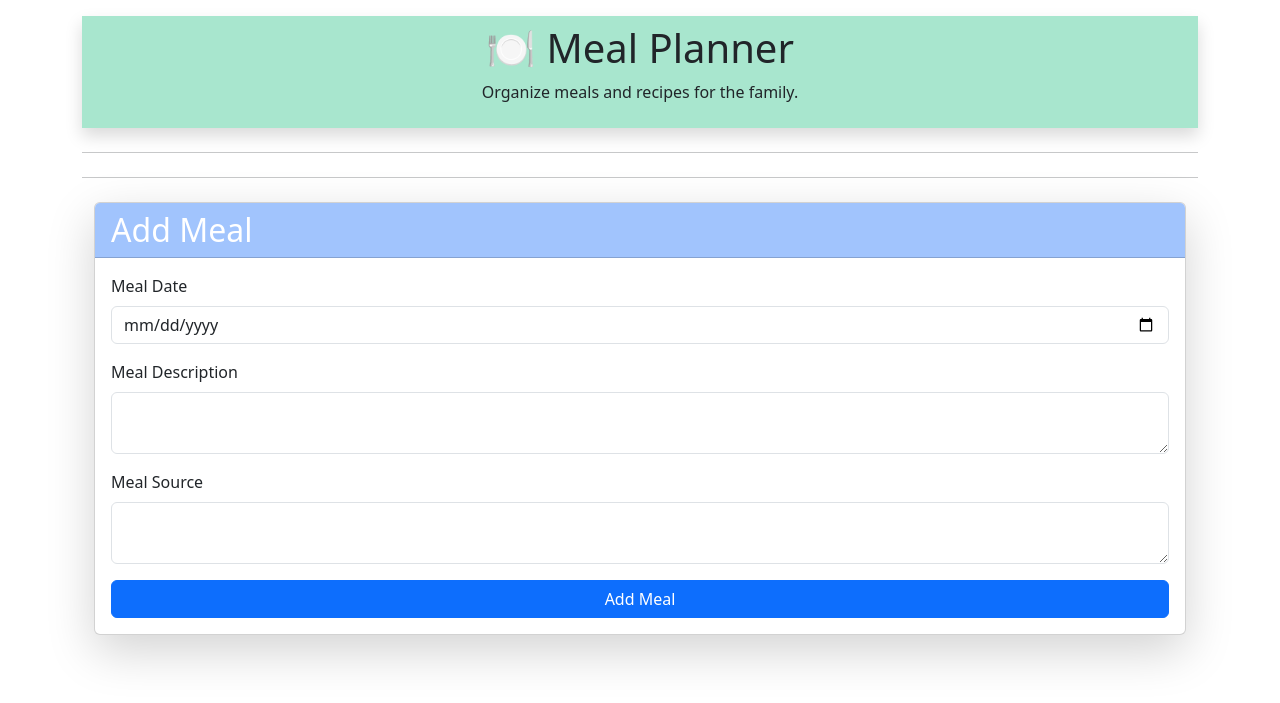
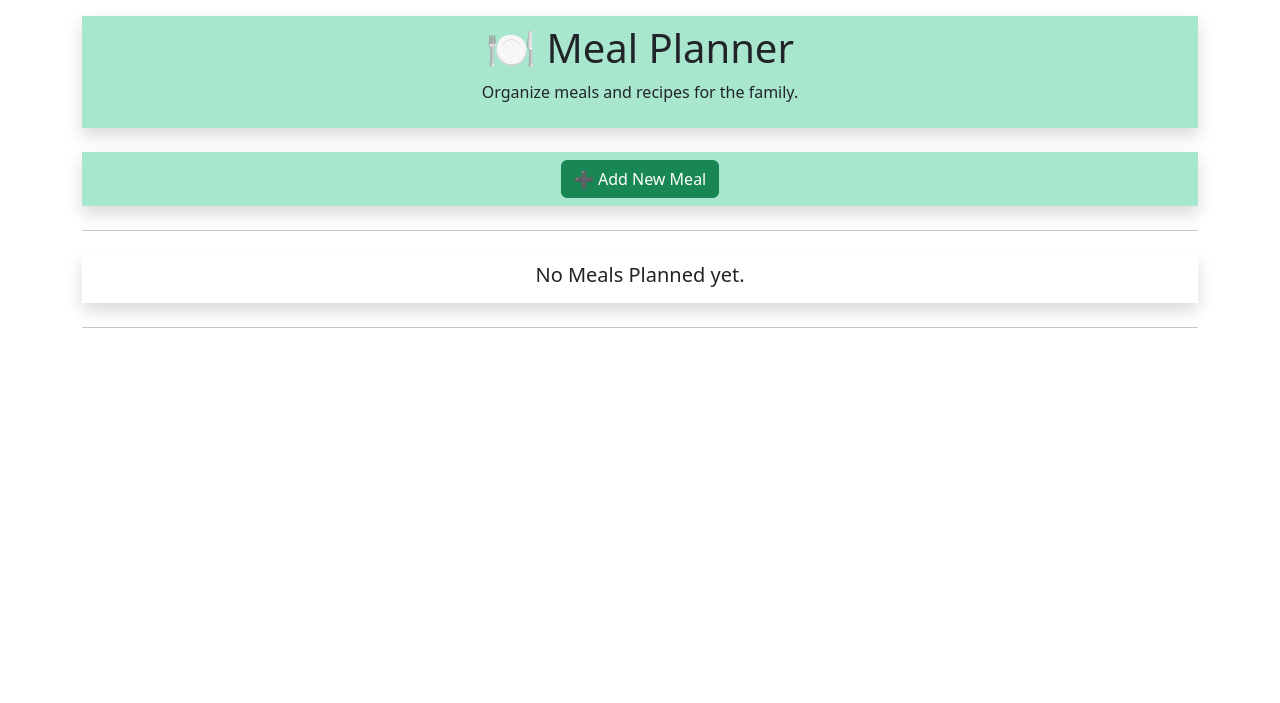
Before and after one commit to KeironTJ/BudgetApp, a Flask app: page /mealplanner in a window 1280 px wide. Shown: the part 56-759 px from the top of the page. Run offline with Flask 3, Linux system fonts and the light colour scheme; a user stored in the database is signed in; tables that the repository leaves empty hold one stand-in row (values such as "Sample post").

Commit message:
Enhance Meal Planning functionality
Improved Meal Planning UI and made more user friendly

Improved use of Modals on both Activity and meal planning

Standardised some functionality between meal and activity planners.

Implemented delete modal to ask user if they want to delete.

remove redundant scripts

improved model design to allow more flexibility for user.

```diff
--- a/app/main/forms.py
+++ b/app/main/forms.py
@@ -18,12 +18,17 @@ class AddMealForm(FlaskForm):
         'Meal Date',
         validators=[DataRequired(message="Please enter a valid date")]
     )
+    meal_title = StringField(
+        'Meal Title',
+        validators=[
+            DataRequired(message="Meal title cannot be empty"),
+            Length(max=64, message="Meal title cannot exceed 64 characters")
+        ]
+    )
+
     meal_description = TextAreaField(
         'Meal Description',
-        validators=[
-            DataRequired(message="Meal description cannot be empty"),
-            Length(max=500, message="Meal description cannot exceed 500 characters")
-        ]
+        validators=[Length(max=500, message="Meal description cannot exceed 500 characters")]
     )
     meal_source = TextAreaField(
         'Meal Source',
--- a/app/main/routes.py
+++ b/app/main/routes.py
@@ -87,40 +87,48 @@ def mealplanner():
                          .all()
 
 
-    form = AddMealForm()
-    if form.validate_on_submit():
+    addMealForm = AddMealForm()
+    if addMealForm.validate_on_submit():
         meal = MealPlan(
             user_id=current_user.id,
-            meal_date=form.meal_date.data,
-            meal_description=form.meal_description.data,
-            meal_source=form.meal_source.data
+            meal_title=addMealForm.meal_title.data,
+            meal_date=addMealForm.meal_date.data,
+            meal_description=addMealForm.meal_description.data,
+            meal_source=addMealForm.meal_source.data
         )
         db.session.add(meal)
         db.session.commit()
         flash('Meal added successfully!', 'success')
         return redirect(url_for('main.mealplanner'))
+
     elif request.method == 'POST':
         flash('Please fill in all fields.', 'danger')
 
     return render_template('main/mealplanner.html',
                            title='Meal Planner',
                            mealplan=mealplan,
-                           form=form)
+                           addMealForm=addMealForm)
 
-@bp.route('/edit_meal/<int:meal_id>', methods=['GET', 'POST'])
-def edit_meal(meal_id):
+@bp.route('/meal_details/<int:meal_id>', methods=['GET', 'POST'])
+@login_required
+def meal_details(meal_id):
     meal = MealPlan.query.get_or_404(meal_id)
-    form = AddMealForm()
-    if form.validate_on_submit():
-        meal.meal_date = form.meal_date.data
-        meal.meal_description = form.meal_description.data
-        meal.meal_source = form.meal_source.data
+    editmealform = AddMealForm(obj=meal)
+
+    if editmealform.validate_on_submit():
+        editmealform.populate_obj(meal)
         db.session.commit()
         flash("Meal updated successfully!", "success")
-    return redirect(url_for('main.mealplanner'))
+        return redirect(url_for('main.mealplanner'))
+
+    return render_template('main/meal_details.html',
+                           title='Meal Details',
+                           editmealform=editmealform,
+                           meal=meal)
 
 
-@bp.route('/delete_meal/<int:meal_id>', methods=['POST'])
+
+@bp.route('/delete_meal/<int:meal_id>', methods=['GET','POST'])
 def delete_meal(meal_id):
     meal = MealPlan.query.get_or_404(meal_id)
     db.session.delete(meal)
--- a/app/models.py
+++ b/app/models.py
@@ -140,8 +140,9 @@ class MealPlan(db.Model):
     id = db.Column(db.Integer, primary_key=True)
     user_id = db.Column(db.Integer, db.ForeignKey('user.id'), nullable=False)  # KEEP AS REFERENCE - MAY LINK TO A FAMILY ID IN THE FUTURE
     meal_date = db.Column(db.DateTime, default=func.now(), nullable=False)
-    meal_description = db.Column(db.String(500), nullable=False)
-    meal_source = db.Column(db.String(500), nullable=False)
+    meal_title = db.Column(db.String(64),default="", nullable=False)
+    meal_description = db.Column(db.String(500))
+    meal_source = db.Column(db.String(500))
 
     # Relationships
     user = db.relationship('User', backref='meal_plans', lazy=True)
--- a/app/templates/main/mealplanner.html
+++ b/app/templates/main/mealplanner.html
@@ -8,136 +8,114 @@
     </div>
 </div>
 
+<div>
+    <div class="p-2 shadow bg-green text-center mb-4">
+        <a href="#" class="btn btn-success" data-bs-toggle="modal" data-bs-target="#addMealModal">
+            ➕ Add New Meal
+        </a>
+    </div>
+</div>
+
 
 <hr class="mb-4">
 
+{% if mealplan|length == 0 %}
+    <div class="p-2 shadow col text-center mb-4">
+        <h5>No Meals Planned yet.</h5>
+    </div>
+{% endif %}
+
 <div class="container">
     <div class="row row-cols-1 row-cols-md-2 row-cols-lg-3 g-3">
+
+
         {% for meal in mealplan %}
-        <div class="col">
-            <div class="card shadow-lg h-100">
-                <div class="card-header bg-soft-green d-flex justify-content-between align-items-center">
-                    <strong>{{ meal.meal_date.strftime("%d-%m-%Y") }} - {{ meal.meal_date.strftime("%A") }}</strong>
-                    <div>
-                        <button class="btn btn-outline-secondary btn-sm" data-bs-toggle="modal" data-bs-target="#editMealModal{{ meal.id }}">
-                            ✏️
-                        </button>
-                        <button class="btn btn-outline-danger btn-sm" data-bs-toggle="modal" data-bs-target="#deleteMealModal{{ meal.id }}">
-                            🗑️
-                        </button>
+        <a href="{{ url_for('main.meal_details', meal_id=meal.id) }}" class="card-link text-decoration-none">
+            <div class="col">
+                <div class="card shadow-lg h-100">
+
+                    <!--HEADER CARD-->
+                    <div class="card-header bg-soft-green">
+                        <strong>{{ meal.meal_date.strftime("%d-%m-%Y") }} - {{ meal.meal_date.strftime("%A") }}</strong><br>
+                        <strong class="card-title">{{ meal.meal_title }}</strong>
                     </div>
-                </div>
-                <div class="card-body d-flex flex-column">
-                    <h5 class="card-title">{{ meal.meal_description }}</h5>
-                    <p class="card-text flex-grow-1">{{ meal.meal_source }}</p>
+
+                    {% if not meal.meal_description and not meal.meal_source %}
+                    <div class="card-body d-flex flex-column justify-content-center align-items-center text-center">
+                        <p class="card-text">No details available.</p>
+                    </div>
+                    {% else %}
+                        <!--BODY CARD-->
+                        <div class="card-body d-flex flex-column">
+
+                            {% if meal.meal_description %}
+                            <strong>Description:</strong>
+                            <p class="card-text flex-grow-1">{{ meal.meal_description }}</p>
+                            {% endif %}
+
+                            {% if meal.meal_source %}
+                            <strong>Recipe:</strong>
+                            <p class="card-text flex-grow-1">{{ meal.meal_source }}</p>
+                            {% endif %}
+
+                        </div>
+                    {% endif %}
                 </div>
             </div>
-        </div>
+        </a>
         {% endfor %}
     </div>
 </div>
 
 <hr class="mb-4">
 
-
-
-<div class="container mt-4">
-    <div class="card shadow-lg">
-        <div class="card-header text-white bg-soft-primary">
-            <h2 class="mb-0">Add Meal</h2>
-        </div>
-        <div class="card-body">
-            <form action="" method="post" novalidate>
-                {{ form.hidden_tag() }}
-                <div class="mb-3">
-                    <label class="form-label">{{ form.meal_date.label }}</label>
-                    {{ form.meal_date(class="form-control") }}
-                    {% for error in form.meal_date.errors %}
-                    <span class="text-danger">{{ error }}</span>
-                    {% endfor %}
-                </div>
-                <div class="mb-3">
-                    <label class="form-label">{{ form.meal_description.label }}</label>
-                    {{ form.meal_description(class="form-control") }}
-                    {% for error in form.meal_description.errors %}
-                    <span class="text-danger">{{ error }}</span>
-                    {% endfor %}
-                </div>
-                <div class="mb-3">
-                    <label class="form-label">{{ form.meal_source.label }}</label>
-                    {{ form.meal_source(class="form-control") }}
-                    {% for error in form.meal_source.errors %}
-                    <span class="text-danger">{{ error }}</span>
-                    {% endfor %}
-                </div>
-                <div class="d-grid">
-                    {{ form.add_meal(class="btn btn-primary") }}
-                </div>
-            </form>
-        </div>
-    </div>
-</div>
-
-
-<!-- Delete Meal Modal -->
-{% for meal in mealplan %}
-<div class="modal fade" id="deleteMealModal{{ meal.id }}" tabindex="-1" aria-labelledby="deleteMealLabel" aria-hidden="true">
+<!--Add Meal Modal-->
+<div class="modal fade" id="addMealModal" tabindex="-1" aria-labelledby="addMealModalLabel" aria-hidden="true">
     <div class="modal-dialog">
         <div class="modal-content">
-            <div class="modal-header bg-danger text-white">
-                <h5 class="modal-title">Delete Meal</h5>
-                <button type="button" class="btn-close" data-bs-dismiss="modal"></button>
+
+            <div class="modal-header bg-green">
+                <h5 class="modal-title">Add New Meal</h5>
+                <button type="button" class="btn-close" data-bs-dismiss="modal" aria-label="Close"></button>
             </div>
+
             <div class="modal-body">
-                <p>Are you sure you want to delete this meal entry?</p>
-                <strong>{{ meal.meal_date.strftime("%d-%m-%Y") }} - {{ meal.meal_description }}</strong>
-                <form action="{{ url_for('main.delete_meal', meal_id=meal.id) }}" method="post">
-                    <div class="d-flex justify-content-end">
-                        <button type="submit" class="btn btn-danger">Yes, Delete</button>
-                        <button type="button" class="btn btn-secondary ms-2" data-bs-dismiss="modal">Cancel</button>
+                <form id="addMealForm" method="POST" action="{{ url_for('main.mealplanner') }}">
+                    {{ addMealForm.hidden_tag() }}
+
+                    <div class="mb-3">
+                        <label for="meal_date" class="form-label">Meal Date:*</label>
+                        {{ addMealForm.meal_date(class="form-control") }}
+                    </div>
+
+                    <div class="mb-3">
+                        <label for="neal_title" class="form-label">Meal Title:*</label>
+                        {{ addMealForm.meal_title(class="form-control") }}
+                    </div>
+
+                    <div class="mb-3">
+                        <label for="meal_description" class="form-label">Meal Description:</label>
+                        {{ addMealForm.meal_description(class="form-control") }}
+                    </div>
+
+                    <div class="mb-3">
+                        <label for="meal_source" class="form-label">Meal Source:</label>
+                        {{ addMealForm.meal_source(class="form-control") }}
+                    </div>
+
+                    <div class="modal-footer">
+                        <button type="submit" class="btn btn-success w-100">
+                            {{ addMealForm.add_meal.label.text }}
+                        </button>
+                        <button type="button" class="btn btn-secondary w-100" data-bs-dismiss="modal">
+                            Close
+                        </button>
                     </div>
                 </form>
             </div>
         </div>
     </div>
 </div>
-{% endfor %}
-
-
-<!-- Edit Meal Modal -->
-{% for meal in mealplan %}
-<div class="modal fade" id="editMealModal{{ meal.id }}" tabindex="-1" aria-labelledby="editMealLabel" aria-hidden="true">
-    <div class="modal-dialog">
-        <div class="modal-content">
-            <div class="modal-header">
-                <h5 class="modal-title">Edit Meal Entry</h5>
-                <button type="button" class="btn-close" data-bs-dismiss="modal"></button>
-            </div>
-            <div class="modal-body">
-                <form action="{{ url_for('main.edit_meal', meal_id=meal.id) }}" method="post">
-                    {{ form.hidden_tag() }}
-                    <div class="mb-3">
-                        <label class="form-label">Meal Date</label>
-                        {{ form.meal_date(class="form-control", value=meal.meal_date.strftime("%Y-%m-%d")) }}
-                    </div>
-                    <div class="mb-3">
-                        <label class="form-label">Meal Description</label>
-                        <input type="text" class="form-control" name="meal_description" value="{{ meal.meal_description }}">
-                    </div>
-
-                    <div class="mb-3">
-                        <label class="form-label">Meal Source</label>
-                        <input type="text" class="form-control" name="meal_source" value="{{ meal.meal_source }}">
-                    </div>
-                    <div class="d-grid">
-                        <button type="submit" class="btn btn-success">Save Changes</button>
-                    </div>
-                </form>
-            </div>
-        </div>
-    </div>
-</div>
-{% endfor %}
 
 
 {% endblock %}
```
Also changed, not shown: app/templates/main/activity_details.html (+38 -6 lines), app/templates/main/activityplanner.html (+1 -19 lines), app/templates/main/meal_details.html (added, +139 -0 lines), migrations/versions/0ac302c06412_.py (added, +36 -0 lines), migrations/versions/47a8a4bd72fa_.py (added, +32 -0 lines), migrations/versions/4f866eb4a5fe_.py (added, +36 -0 lines).
